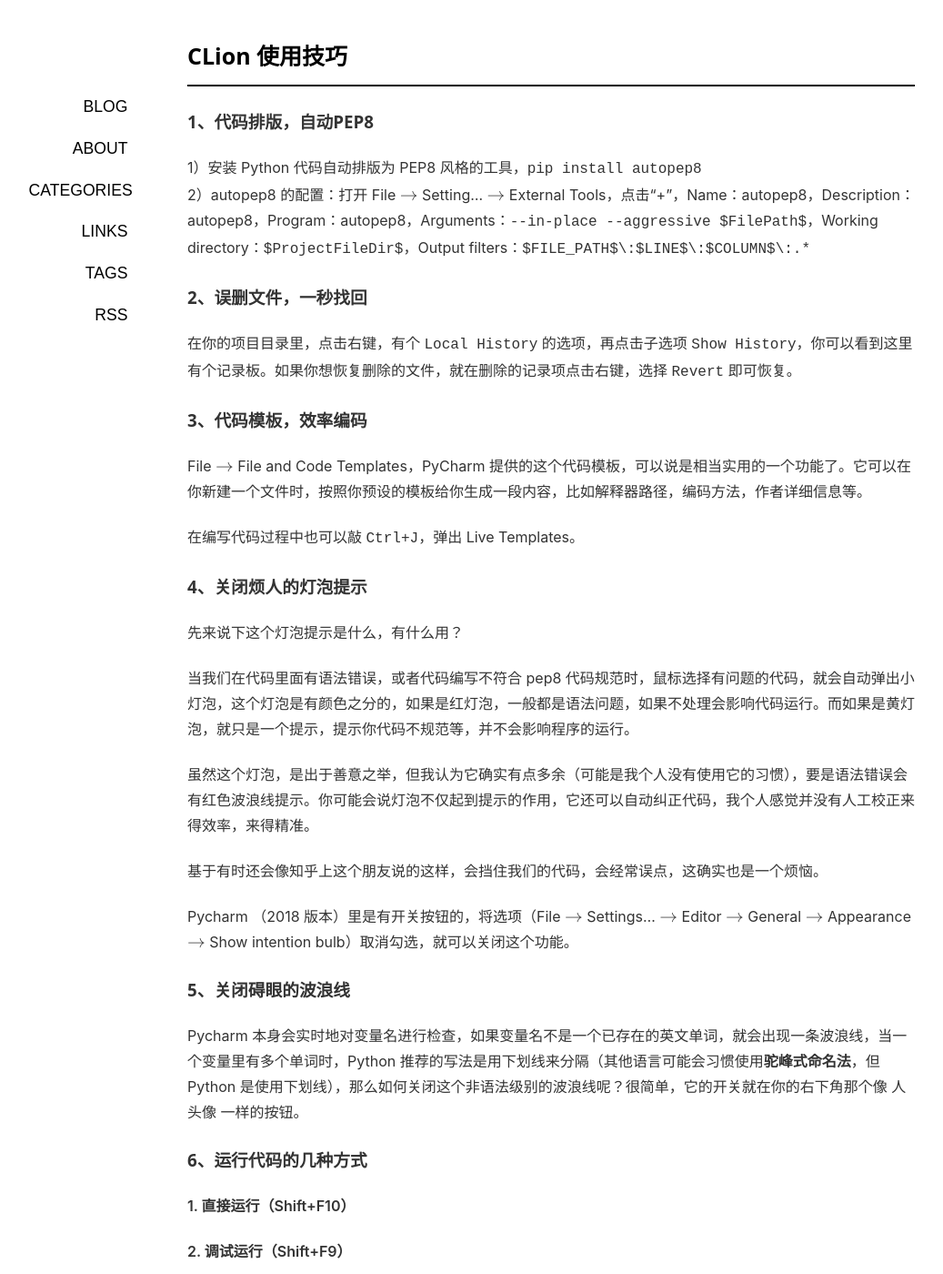
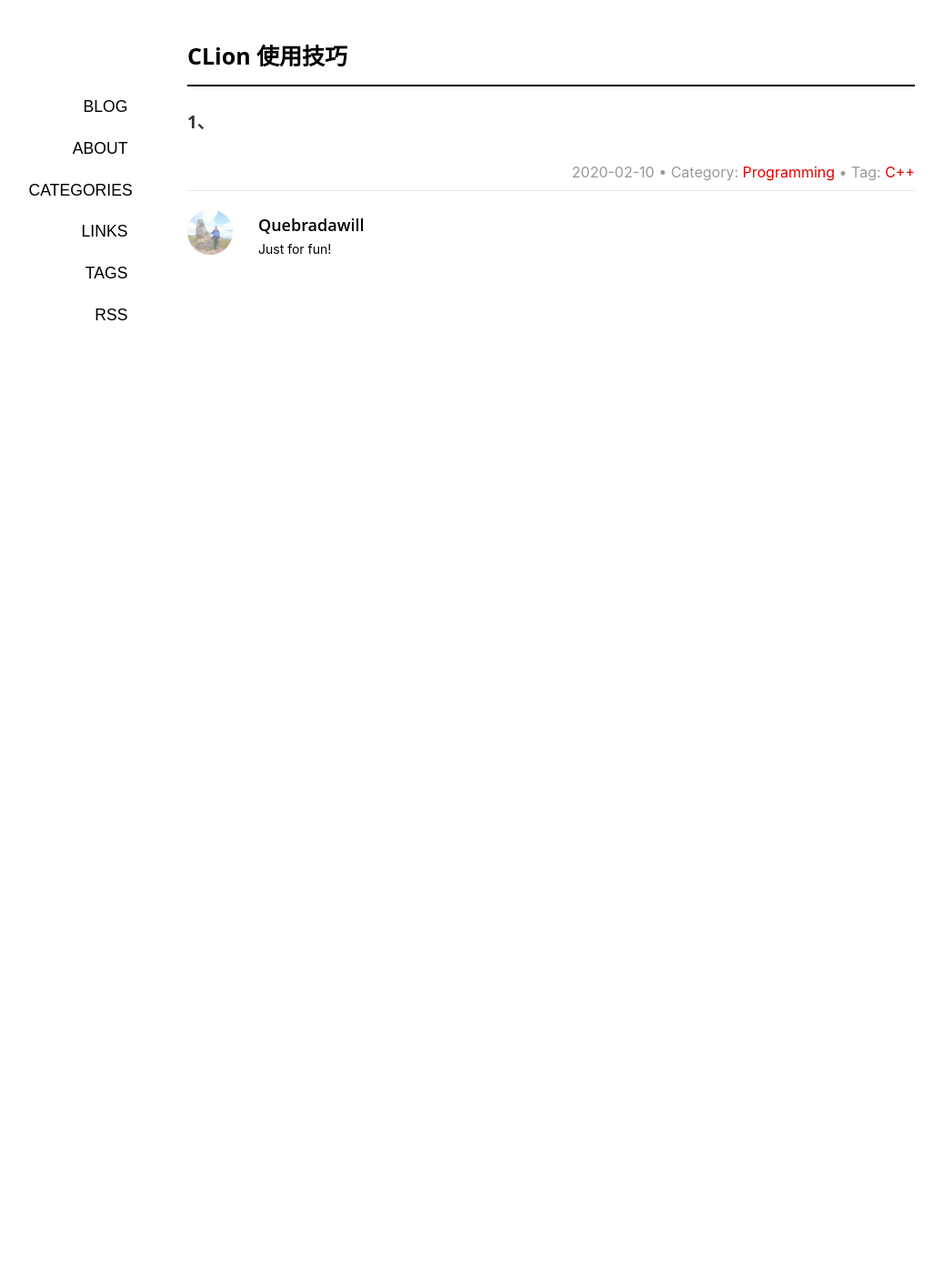
Before and after one commit to Quebradawill/quebrada.github.io, a Jekyll site: the page built from _posts/2020-02-10-clion-usage.md, in a window 1280 px wide and 1400 px high. Shown: the whole window at 91% size, without its empty margins (34-1071 px from the left). Built offline with Jekyll 4.4.1, drawn with Linux system fonts in a browser that asks for light colours; formulas are drawn with MathJax 3; a script that is not in the unit is left out; comment, search, counter and statistics services are not loaded; some of the changed text lies outside the part shown.

Commit message:
Update 2020-02-10-clion-usage.md

```diff
--- a/_posts/2020-02-10-clion-usage.md
+++ b/_posts/2020-02-10-clion-usage.md
@@ -10,70 +10,4 @@ published: true
 author: Quebradawill
 ---
 
-### 1、代码排版，自动PEP8
-
-1）安装 Python 代码自动排版为 PEP8 风格的工具，`pip install autopep8`<br>2）autopep8 的配置：打开 File $\to$ Setting... $\to$ External Tools，点击“+”，Name：autopep8，Description：autopep8，Program：autopep8，Arguments：`--in-place --aggressive $FilePath$`，Working directory：`$ProjectFileDir$`，Output filters：`$FILE_PATH$\:$LINE$\:$COLUMN$\:.*`
-
-### 2、误删文件，一秒找回
-
-在你的项目目录里，点击右键，有个 `Local History` 的选项，再点击子选项 `Show History`，你可以看到这里有个记录板。如果你想恢复删除的文件，就在删除的记录项点击右键，选择 `Revert` 即可恢复。
-
-### 3、代码模板，效率编码
-
-File $\to$ File and Code Templates，PyCharm 提供的这个代码模板，可以说是相当实用的一个功能了。它可以在你新建一个文件时，按照你预设的模板给你生成一段内容，比如解释器路径，编码方法，作者详细信息等。
-
-在编写代码过程中也可以敲 `Ctrl+J`，弹出 Live Templates。
-
-### 4、关闭烦人的灯泡提示
-
-先来说下这个灯泡提示是什么，有什么用？
-
-当我们在代码里面有语法错误，或者代码编写不符合 pep8 代码规范时，鼠标选择有问题的代码，就会自动弹出小灯泡，这个灯泡是有颜色之分的，如果是红灯泡，一般都是语法问题，如果不处理会影响代码运行。而如果是黄灯泡，就只是一个提示，提示你代码不规范等，并不会影响程序的运行。
-
-虽然这个灯泡，是出于善意之举，但我认为它确实有点多余（可能是我个人没有使用它的习惯），要是语法错误会有红色波浪线提示。你可能会说灯泡不仅起到提示的作用，它还可以自动纠正代码，我个人感觉并没有人工校正来得效率，来得精准。
-
-基于有时还会像知乎上这个朋友说的这样，会挡住我们的代码，会经常误点，这确实也是一个烦恼。
-
-Pycharm （2018 版本）里是有开关按钮的，将选项（File $\to$ Settings... $\to$ Editor $\to$ General $\to$ Appearance $\to$ Show intention bulb）取消勾选，就可以关闭这个功能。
-
-### 5、关闭碍眼的波浪线
-
-Pycharm 本身会实时地对变量名进行检查，如果变量名不是一个已存在的英文单词，就会出现一条波浪线，当一个变量里有多个单词时，Python 推荐的写法是用下划线来分隔（其他语言可能会习惯使用**驼峰式命名法**，但 Python 是使用下划线），那么如何关闭这个非语法级别的波浪线呢？很简单，它的开关就在你的右下角那个像 人头像 一样的按钮。
-
-### 6、运行代码的几种方式
-
-**1. 直接运行（Shift+F10）**
-
-**2. 调试运行（Shift+F9）**
-
-**3. 运行选中代码：**选中代码，右键菜单里选择“Execute Selection in Python Console (Alt+Shift+E)”。
-
-**4. 分段执行代码：**1）在想要分段运行的段的前一行（空白行）输入 `#%%`；2）选择 Scientific Mode；3）运行程序。
-
-PyCharm 在 2017.3 版本之后加入了 Scientific Mode，在科学计算时，可以方便的追踪变量变化等。有时打开了 scientific mode 时，但文件中引入了 numpy 等科学计算包时并没有被自动识别，以 scientific mode 运行。需要在 run 方法中手动设置一下。
-
-具体步骤：<br>1）File $\to$ Settings... $\to$ Tools $\to$ Python Scientific，勾选 Show plots in tool window；<br>2）View 菜单中勾选 Scientific Mode；<br>3）Run $\to$ Edit Configurations… 中勾选 Run with Python Console
-
-### 7、PyCharm 中设置代码提示不区分大小写
-
-对于 2018.2 版以后的版本，按如下方法设置：File $\to$ Settings... $\to$ Editor $\to$ General $\to$ Code Completion，取消 “Match case”的复选。
-
-### 8、选定内容敲引号、括号括住
-
-File $\to$ Settings... $\to$ Editor $\to$ General $\to$ Smart Keys，复选 Surround selection on typing quote or brace
-
-### 9、设置比较大的换行
-
-File $\to$ Settings... $\to$ Editor $\to$ Code Style，设置 Hard warp at 中比较大的数值。
-
-### 10、鼠标滑轮改变字号大小
-
-File $\to$ Settings... $\to$ Editor $\to$ General，复选 Change font size (Zoom) with Ctrl+Mouse Wheel
-
-### 11、保存当前窗口布局
-
-Windows $\to$ Store Current Layout as Default
-
-**参考：**
-
-1、[PyCharm 使用技巧](https://www.cnblogs.com/xxtalhr/p/11083279.html)
+### 1、
```
